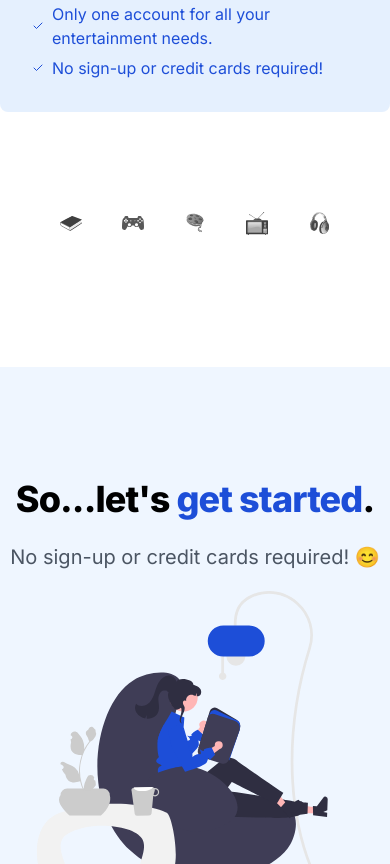
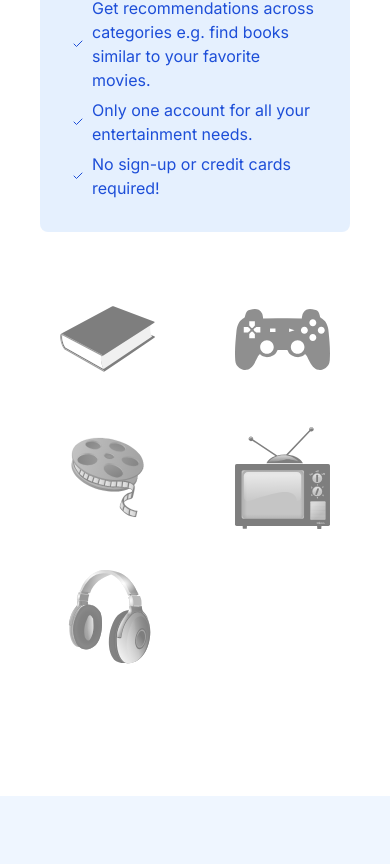
Before and after one commit to kz4killua/wikirec, a Next.js app in the folder frontend/: page / in a window 390 px wide. Shown: the part 1759-2623 px from the top of the page. Built offline with nearby package versions, Linux system fonts and the light colour scheme.

Commit message:
Frontend: Update features page responsivity

```diff
--- a/frontend/src/app/page.tsx
+++ b/frontend/src/app/page.tsx
@@ -87,7 +87,7 @@ function Features() {
   ]
 
   return (
-    <section className="py-28">
+    <section className="py-28 px-10">
 
       <h2 className="text-center font-extrabold text-4xl md:text-5xl tracking-tight mb-12 md:mb-20">
         Tired of searching for new <TypingEffect className="text-blue-700" texts={[
@@ -140,17 +140,17 @@ function Features() {
         </div>
       </div>
 
-      <div className="text-center mt-20">
-        <div className="grid grid-cols-5 mt-10 px-10">
+      <div className="text-center mt-10 sm:mt-20">
+        <div className="grid grid-cols-2 sm:grid-cols-5 gap-x-10 mt-10 sm:px-10">
           {
             carouselImages.map(item =>
               <div className="p-5 flex items-center justify-center" key={item.src}>
                 <Image
                   src={item.src}
                   alt={item.alt}
-                  height={100}
-                  width={100}
-                  className="grayscale opacity-75"
+                  height={500}
+                  width={500}
+                  className="grayscale opacity-50"
                 />
               </div>
             )
```
